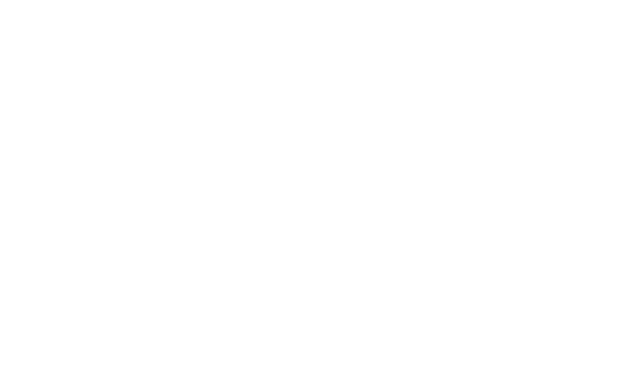
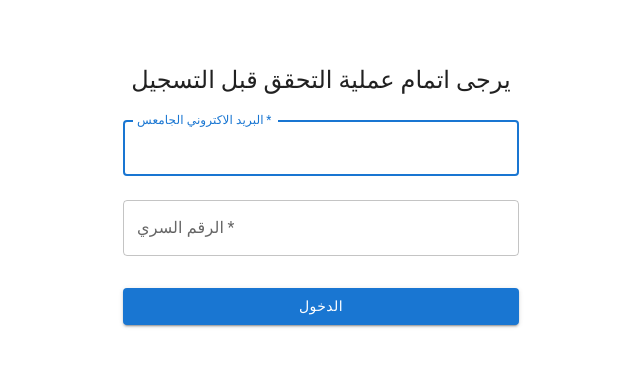
Before and after one commit to ADx96/ku-registration-ui, a React (Create React App) app: page /verification in a window 1280 px wide. Before the commit this address led to /404. Shown: the top 366 px of the page, without its empty margins (319-959 px from the left). Built offline with nearby package versions, Linux system fonts and the light colour scheme.

Commit message:
added demo page

```diff
--- a/src/components/Intro.js
+++ b/src/components/Intro.js
@@ -27,8 +27,9 @@
             <BackgroundWrapper src={'/assets/background.jpg'} />
             <ButtonContainer>
                 <Button
-                    onClick={() => navigate('/registration')}
-                    style={{ fontSize: '40px', borderRadius: '5px' }}
+                    onClick={() => navigate('/verification')}
+                    md={{ fontSize: '40px', borderRadius: '5px' }}
+                    sx={{ fontSize: '30px' }}
                     size="large"
                     variant="contained"
                 >
--- a/src/configs/router.js
+++ b/src/configs/router.js
@@ -1,6 +1,7 @@
 import { Navigate, useRoutes } from 'react-router-dom'
 import IntroPage from '../pages/IntroPage'
 import RegistrationPage from '../pages/RegistrationPage'
+import DemoPage from '../pages/DemoPage'
 
 const Router = () => {
     const routes = useRoutes([
@@ -13,6 +14,10 @@
             element: <RegistrationPage />,
         },
         {
+            path: '/verification',
+            element: <DemoPage />,
+        },
+        {
             path: '*',
             element: <Navigate to="/404" replace />,
         },
--- /dev/null
+++ b/src/pages/DemoPage.js
@@ -0,0 +1,62 @@
+import { Box, Button, Container, TextField, Typography } from '@mui/material'
+import React from 'react'
+import CssBaseline from '@mui/material/CssBaseline'
+import { useNavigate } from 'react-router-dom'
+
+const DemoPage = () => {
+    const navigate = useNavigate()
+    const handleClick = () => {
+        navigate('/registration')
+    }
+
+    return (
+        <Container component="main" maxWidth="xs">
+            <CssBaseline />
+            <Box
+                sx={{
+                    marginTop: 8,
+                    display: 'flex',
+                    flexDirection: 'column',
+                    alignItems: 'center',
+                }}
+            >
+                <Typography component="h1" variant="h5">
+                    يرجى اتمام عملية التحقق قبل التسجيل
+                </Typography>
+                <Box component="form" onSubmit={handleClick} sx={{ mt: 1 }}>
+                    <TextField
+                        margin="normal"
+                        required
+                        fullWidth
+                        id="email"
+                        label="البريد الاكتروني الجامعس"
+                        name="email"
+                        autoComplete="email"
+                        autoFocus
+                    />
+                    <TextField
+                        margin="normal"
+                        required
+                        fullWidth
+                        name="password"
+                        label="الرقم السري"
+                        type="password"
+                        id="password"
+                        autoComplete="current-password"
+                    />
+
+                    <Button
+                        type="submit"
+                        fullWidth
+                        variant="contained"
+                        sx={{ mt: 3, mb: 2 }}
+                    >
+                        الدخول
+                    </Button>
+                </Box>
+            </Box>
+        </Container>
+    )
+}
+
+export default DemoPage
```
